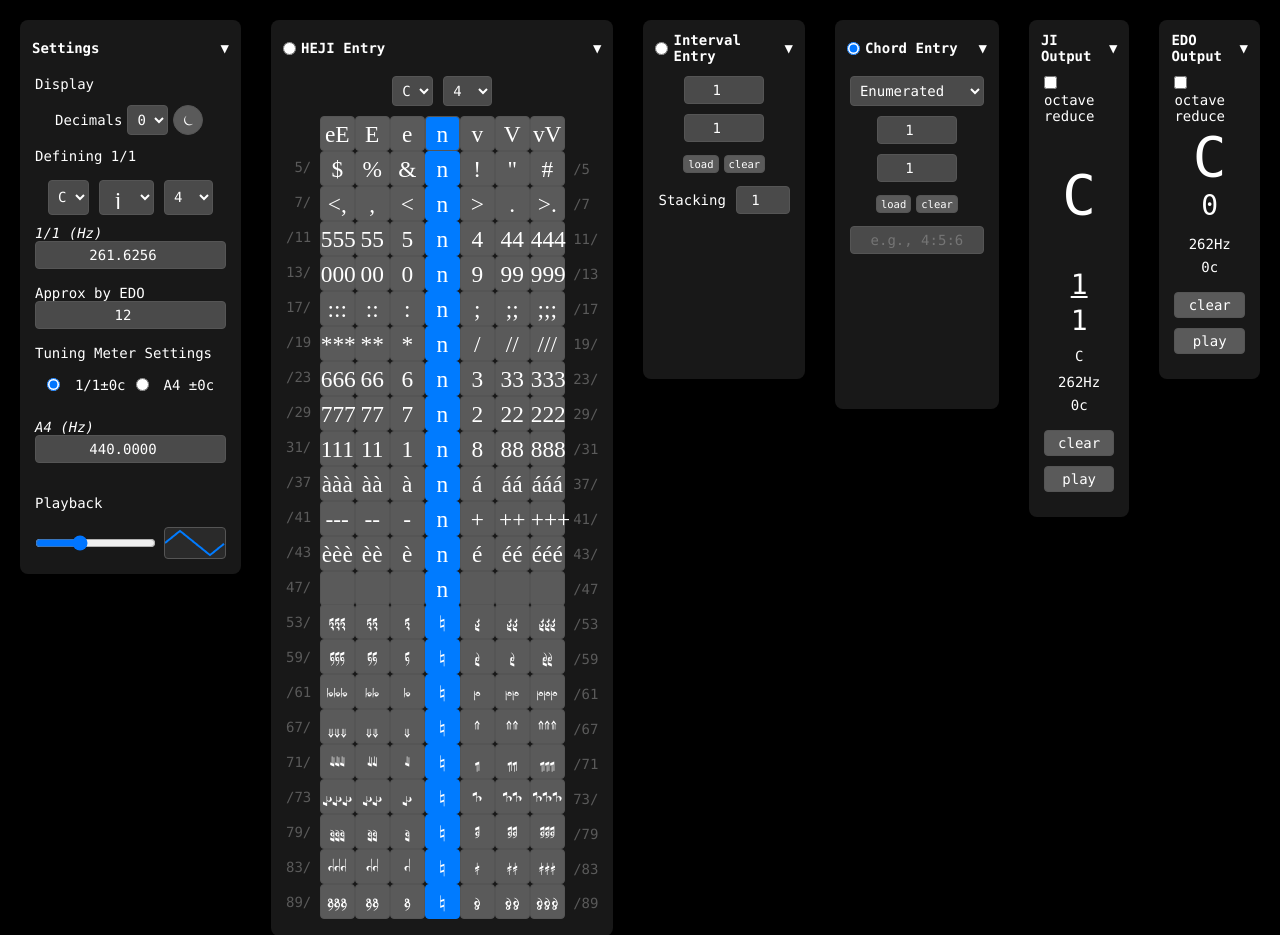
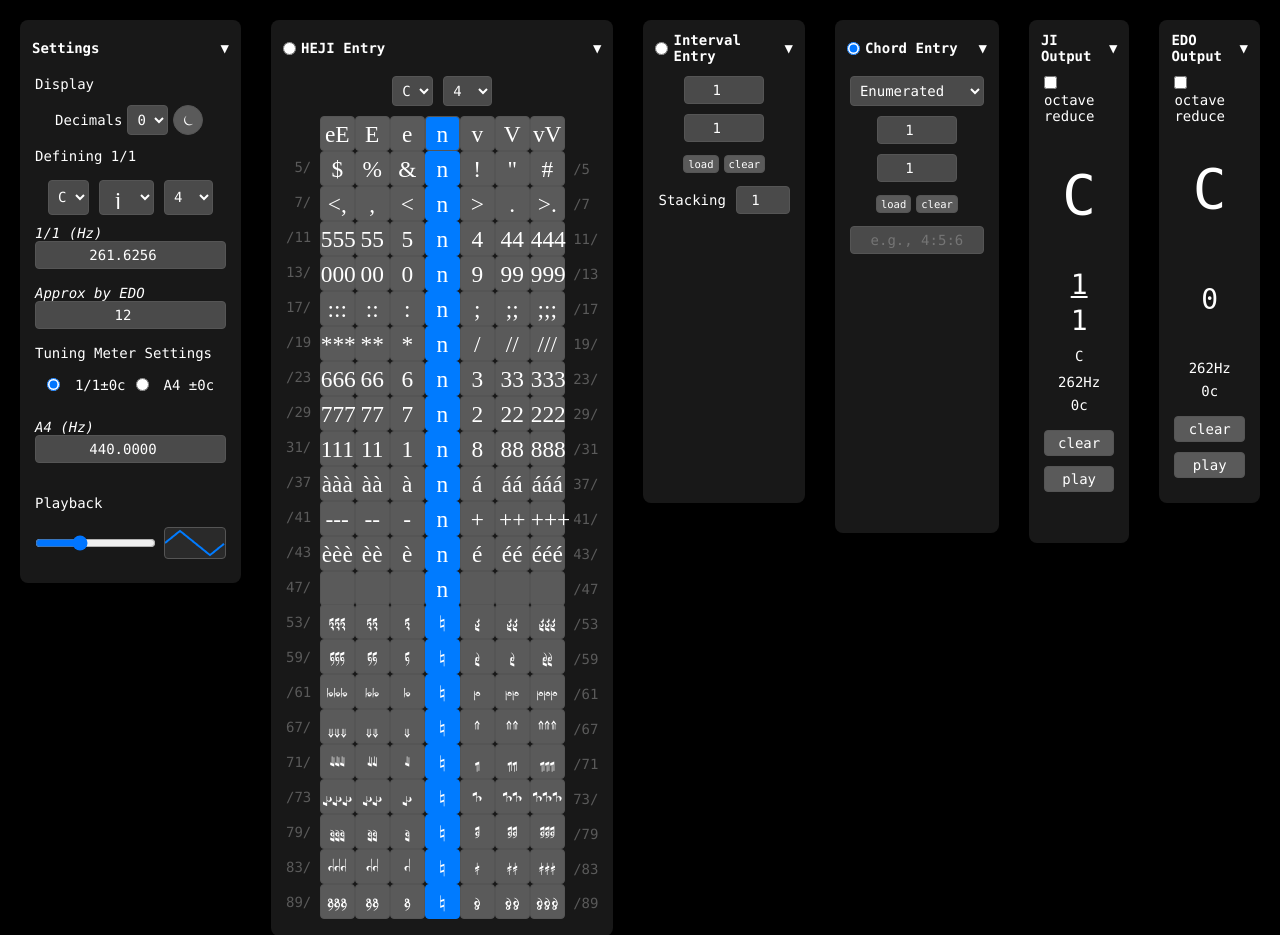
Before and after one commit to richiegreene/notation, a PHP site: page / in a window 1280 px wide. Shown: the top 935 px of the page. Run offline with PHP 8.4, Linux system fonts and the light colour scheme; some web fonts are replaced.

Commit message:
temporary <br>  reformating of EDO output

```diff
--- a/index.html
+++ b/index.html
@@ -80,7 +80,9 @@
                         <input type="number" id="1to1Frequency" value="261.6256"></input>
                     </div>
 					<br>
-                    <label>Approx by EDO <input type="number" id="edoApproximationInput" class="edo" value="12" min="1"></label><br>
+					 <div class="row"></div>
+                    	<em>Approx by EDO</em>
+						<input type="number" id="edoApproximationInput" class="edo" value="12" min="1"></label><br>
                     <br>
                     <h3>Tuning Meter Settings</h3>
                     <br>
@@ -487,7 +489,8 @@
             <div class="settings-content">
                 <div class="outputbox">
                     <label><input type="checkbox" name="inputType" id="edoNormalize"> octave reduce</label><br>
-                    <div class="edo-output-container">
+					<br><br>
+					<div class="edo-output-container">
                     </div>
                     <button id="clearEdoOutputButton" class="clear">clear</button>
                     <button id="playEdoOutputButton" class="clear">play</button>
--- a/js/calc/ui.js
+++ b/js/calc/ui.js
@@ -901,11 +901,6 @@ if ($("#paletteInput").prop("checked")){
         });
     }
 
-    // EDO Notation Update (Moved to performCalculationsForColumn in calculator.js)
-    // const edoQuantisation = parseInt($("#edoApproximationInput").val());
-    // const edoOctaveReduce = $("#edoNormalize").prop("checked");
-    // updateEdoNotationDisplay(columnIndex, state.jiCents, edoQuantisation, edoOctaveReduce);
-
     return ref12; // Return ref12 for external use
 }
 
@@ -1018,10 +1013,12 @@ export function generateEdoOutputColumns(numColumns) {
                 <div class="notation-display-container edo-notation-display-container">
                     <div class="edoNoteName" id="edoNoteName_${i}"></div><!--
                     --><div class="edoNotationOutput" id="edoNotationOutput_${i}"></div>
-                </div>
+                </div><br><br><br>
+                <div class="output-spacer"></div> <!-- Blank row beneath note name -->
                 <div class="output-content">
                     <div id="edoStepDistance_${i}"></div>
-                </div>
+                </div><br>
+                <div class="output-spacer"></div> <!-- Blank row beneath edoStepDistance -->
                 <div class="output-content">
                     <span id="edoCentDeviation_${i}" value="0"></span>
                 </div>
--- a/style.css
+++ b/style.css
@@ -837,3 +837,8 @@ html[data-theme="light"] #theme-toggle .light-icon {
 #edo-output-item {
     grid-row: span 3; /* Adjust grid-row for EDO output */
 }
+
+.output-spacer {
+    height: 0.5rem; /* Height of the blank row */
+    margin-bottom: 0.5rem; /* Space below the blank row */
+}
```
